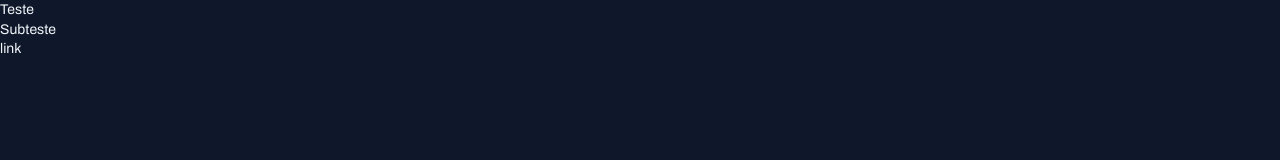
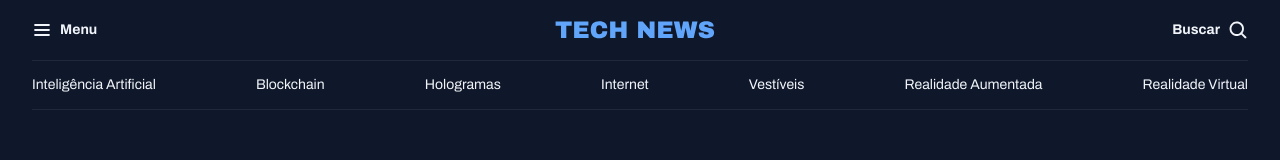
Before and after one commit to rafabt-hub/news-portal-project, a plain HTML site: page index.html in a window 1280 px wide. Drawn offline with Linux system fonts and the light colour scheme.

Commit message:
criando header da aplicacao

```diff
--- a/index.html
+++ b/index.html
@@ -12,8 +12,31 @@
   <link href="https://fonts.googleapis.com/css2?family=Archivo:ital,wght@0,100..900;1,100..900&display=swap" rel="stylesheet">
 </head>
 <body>
-  <h1>Teste</h1>
-  <h2>Subteste</h2>
-  <a href="#">link</a>
+ <header class="container">
+  <nav id="primary" class="grid grid-flow-col">
+    <div>
+      <img src="assets/icons/List.svg" alt="ícone de menu">
+      <strong>Menu</strong>
+    </div>
+
+    <div>
+      <img src="assets/icons/Logo.svg" alt="TechNews logo">
+    </div>
+
+    <div>
+      <strong>Buscar</strong>
+      <img src="assets/icons/MagnifyingGlass.svg" alt="ícone de lupa para pesquisa">
+    </div>
+  </nav>
+  <nav id="secondary" class="grid grid-flow-col">
+    <a href="#">Inteligência Artificial</a>
+    <a href="#">Blockchain</a>
+    <a href="#">Hologramas</a>
+    <a href="#">Internet</a>
+    <a href="#">Vestíveis</a>
+    <a href="#">Realidade Aumentada</a>
+    <a href="#">Realidade Virtual</a>
+  </nav>
+ </header>
 </body>
 </html>
--- a/styles/global.css
+++ b/styles/global.css
@@ -39,3 +39,17 @@ a:hover {
 h1, h2, h3 {
   font: inherit;
 }
+
+.container {
+  max-width: 1280px;
+  padding-inline: 32px;
+  margin-inline: auto;
+}
+
+.grid {
+  display: grid;
+}
+
+.grid-flow-col {
+  grid-auto-flow: column;
+}
--- /dev/null
+++ b/styles/header.css
@@ -0,0 +1,24 @@
+#primary {
+  padding-block: 20px;
+
+  div:nth-child(2) {
+    margin-inline: auto;
+  }
+
+  div:nth-child(3) {
+    justify-self: end;
+  }
+
+  div {
+    display: flex;
+    align-items: center;
+    gap: 8px;
+  }
+}
+
+#secondary {
+  padding-block: 14px;
+  border: solid 1px var(--stroke-color);
+  border-inline: none;
+  justify-content: space-between;
+}
--- a/styles/index.css
+++ b/styles/index.css
@@ -1 +1,2 @@
 @import url(global.css);
+@import url(header.css);
```
Also changed, not shown: assets/icons/Logo.svg (renamed from assets/Logo.svg).
